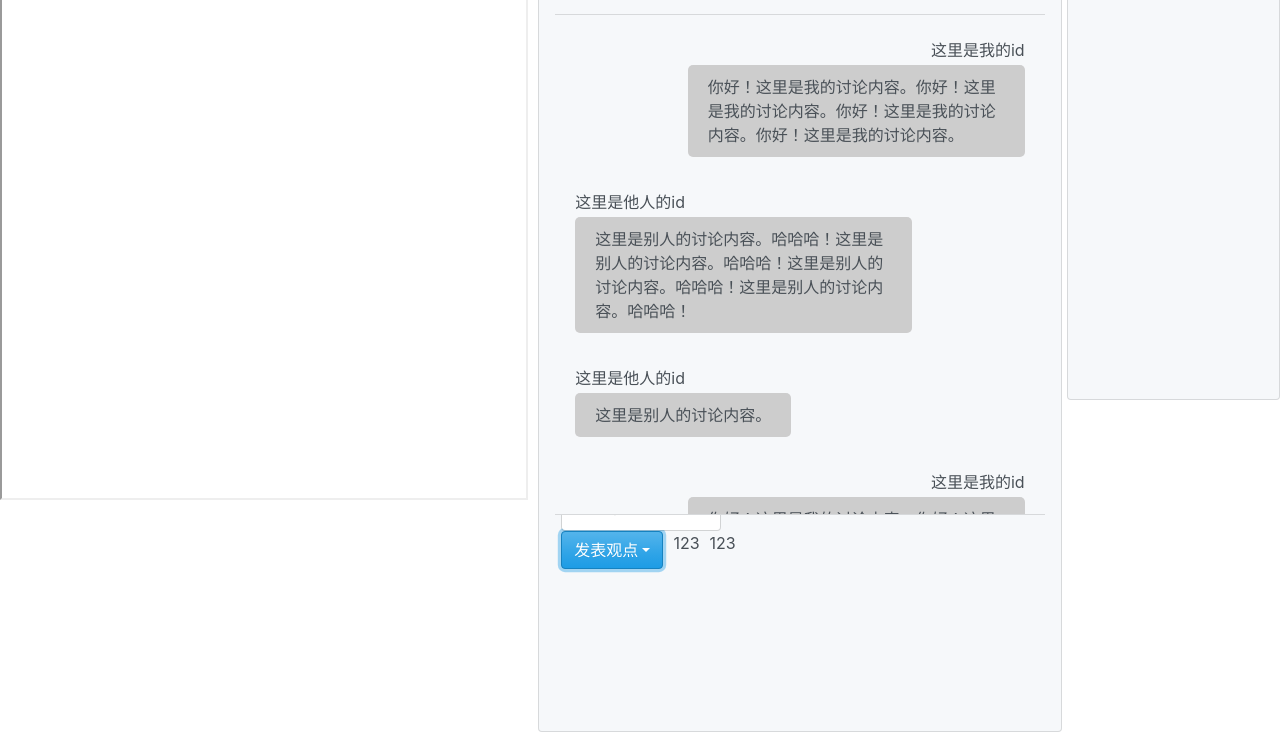
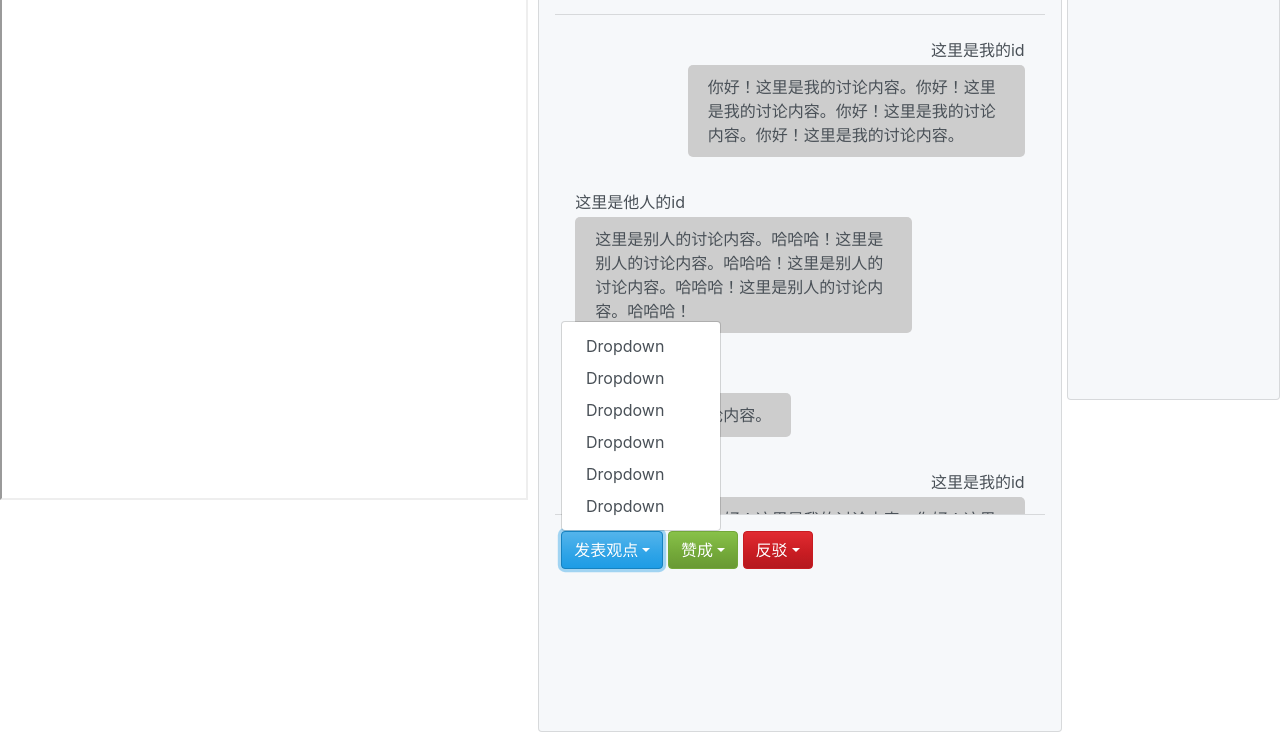
Before and after one commit to yangfanjun/chat-3030, a website: page views/index.html in a window 1280 px wide. Both pictures are taken after a click on the button "发表观点". Shown: the part 153-885 px from the top of the page. Drawn offline with Linux system fonts and the light colour scheme; files whose address does not match are found by name.

Commit message:
2019-10-19 17:15:18

```diff
--- a/public/stylesheets/style.css
+++ b/public/stylesheets/style.css
@@ -109,7 +109,7 @@
 
 .chat .chat-footer{
     position: relative;
-    overflow: hidden;
+    overflow: visible;
     outline: none;
     padding: 1rem;
     /*border: 1px solid rgba(0, 0, 0, 0.125);*/
@@ -118,3 +118,34 @@
     height: 200px;
     width: 100%;
 }
+
+/*.dropdown-item2 .dropdown-item3 .dropdown-item4 {*/
+    /*display: block;*/
+    /*width: 100%;*/
+    /*padding: 0.25rem 1.5rem;*/
+    /*clear: both;*/
+    /*font-weight: 400;*/
+    /*color: #495057;*/
+    /*text-align: inherit;*/
+    /*white-space: nowrap;*/
+    /*background-color: transparent;*/
+    /*border: 0;*/
+/*}*/
+
+.dp-green:hover, .dp-green:focus, .dp-green.active, .dp-green:active {
+    color: #fff;
+    text-decoration: none;
+    background-color: #73A839;
+}
+
+.dp-red:hover, .dp-red:focus, .dp-red.active, .dp-red:active {
+    color: #fff;
+    text-decoration: none;
+    background-color: #C71C22;
+}
+
+/*.dropdown-item2.disabled, .dropdown-item2:disabled {*/
+    /*color: #868e96;*/
+    /*pointer-events: none;*/
+    /*background-color: transparent;*/
+/*}*/
--- a/views/index.html
+++ b/views/index.html
@@ -3,10 +3,10 @@
 <head>
     <meta charset="UTF-8">
     <title>科学解释小组讨论工具</title>
-    <link rel='stylesheet' href='/stylesheets/style.css'/>
     <link rel='stylesheet' href='/stylesheets/bootstrap.css'/>
     <!--<link rel='stylesheet' href='/stylesheets/responsive-nav.css'/>-->
     <link rel='stylesheet' href='/stylesheets/perfect-scrollbar.css'/>
+    <link rel='stylesheet' href='/stylesheets/style.css'/>
     <script src="javascripts/popper.min.js"></script>
     <script src="javascripts/jquery-3.4.1.js"></script>
     <script src="javascripts/bootstrap.min.js"></script>
@@ -87,7 +87,6 @@
                 </div>
                 <div class="chat-footer">
                     <div class="row">
-
                         <div class="col-md-auto">
                             <div class="btn-group" role="group" aria-label="Button group with nested dropdown">
                                 <div class="btn-group" role="group">
@@ -96,18 +95,40 @@
                                     <div class="dropdown-menu" aria-labelledby="btnGroupDrop1"
                                          x-placement="bottom-start"
                                          style="position: absolute; will-change: transform; top: 0px; left: 0px; transform: translate3d(0px, 38px, 0px);">
-                                        <a class="dropdown-item" href="#">Dropdown link</a>
-                                        <a class="dropdown-item" href="#">Dropdown link</a>
+                                        <a class="dropdown-item" href="#">Dropdown</a>
+                                        <a class="dropdown-item" href="#">Dropdown</a>
+                                        <a class="dropdown-item" href="#">Dropdown</a>
+                                        <a class="dropdown-item" href="#">Dropdown</a>
+                                        <a class="dropdown-item" href="#">Dropdown</a>
+                                        <a class="dropdown-item" href="#">Dropdown</a>
+                                    </div>
+                                </div>
+                            </div>
+                            <div class="btn-group" role="group" aria-label="Button group with nested dropdown">
+                                <div class="btn-group" role="group">
+                                    <button id="btnGroupDrop2" type="button" class="btn btn-success dropdown-toggle"
+                                            data-toggle="dropdown" aria-haspopup="true" aria-expanded="false">赞成</button>
+                                    <div class="dropdown-menu" aria-labelledby="btnGroupDrop2"
+                                         x-placement="bottom-start"
+                                         style="position: absolute; will-change: transform; top: 0px; left: 0px; transform: translate3d(0px, 38px, 0px);">
+                                        <a class="dropdown-item dp-green" href="#">Dropdown</a>
+                                        <a class="dropdown-item dp-green" href="#">Dropdown</a>
+                                    </div>
+                                </div>
+                            </div>
+                            <div class="btn-group" role="group" aria-label="Button group with nested dropdown">
+                                <div class="btn-group" role="group">
+                                    <button id="btnGroupDrop3" type="button" class="btn btn-danger dropdown-toggle"
+                                            data-toggle="dropdown" aria-haspopup="true" aria-expanded="false">反驳</button>
+                                    <div class="dropdown-menu" aria-labelledby="btnGroupDrop3"
+                                         x-placement="bottom-start"
+                                         style="position: absolute; will-change: transform; top: 0px; left: 0px; transform: translate3d(0px, 38px, 0px);">
+                                        <a class="dropdown-item dp-red" href="#">Dropdown</a>
+                                        <a class="dropdown-item dp-red" href="#">Dropdown</a>
                                     </div>
                                 </div>
                             </div>
                         </div>
-
-
-                        <div class="col-md-auto">123</div>
-                        <div class="col-md-auto">123</div>
-
-
                     </div>
                 </div>
             </div>
```
Also changed, not shown: public/javascripts/main.js (added).
